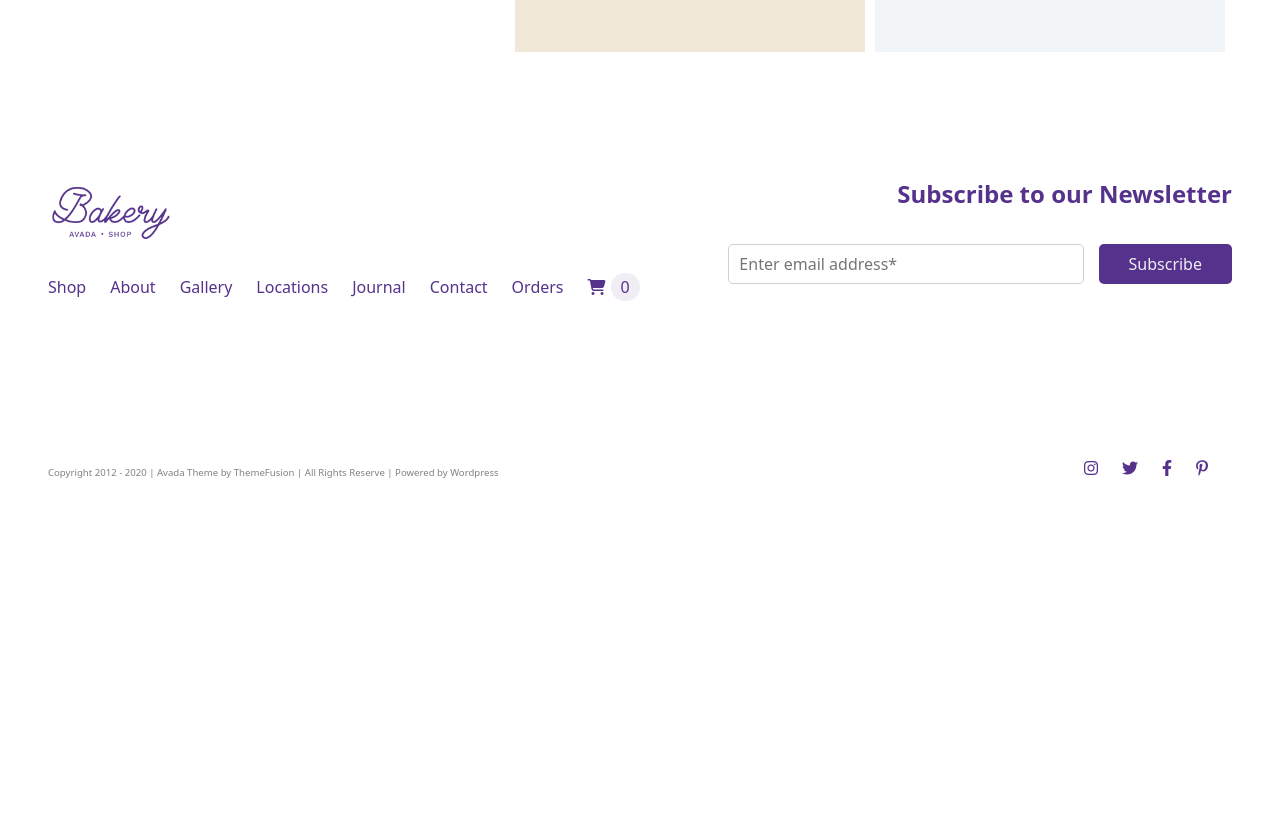
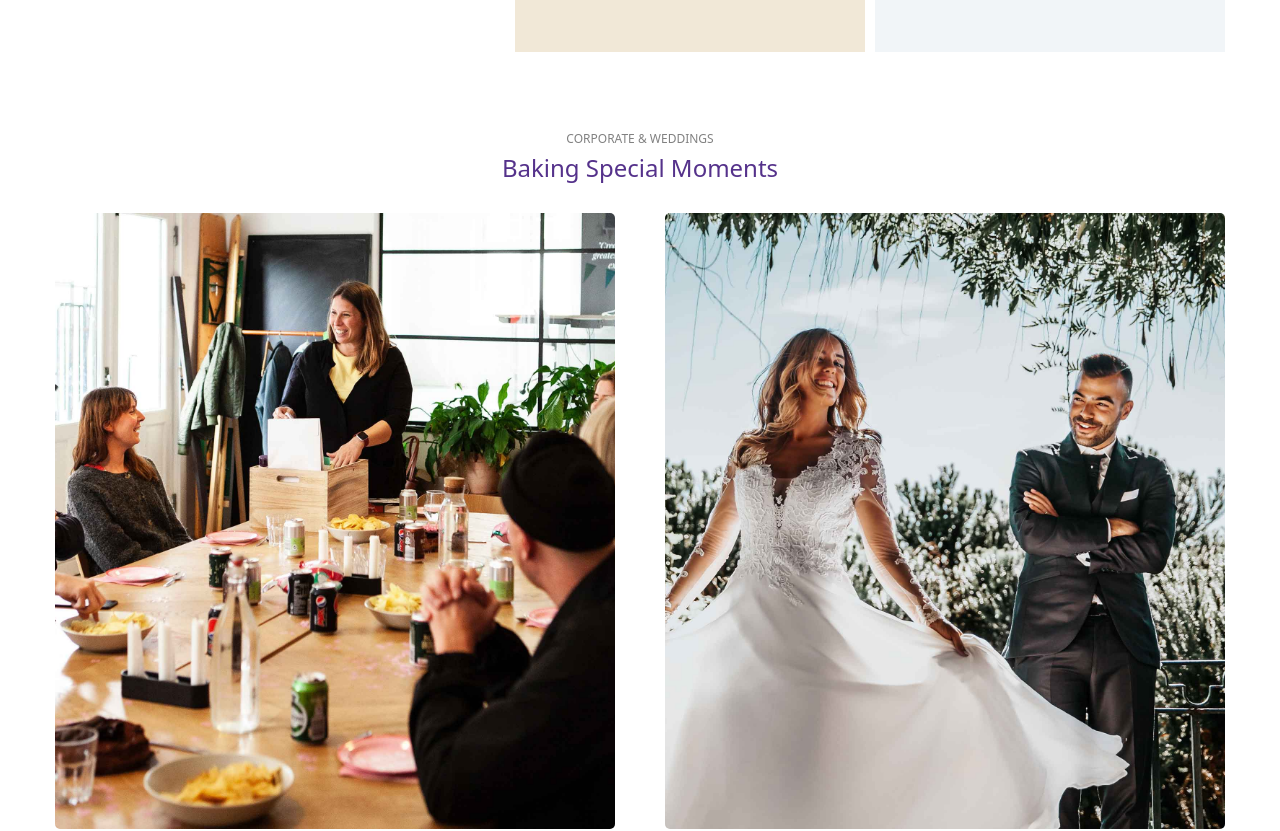
Before and after one commit to matteobonesini/proj-html-vuejs, a Vue app: page / in a window 1280 px wide. Shown: the part 1140-1971 px from the top of the page. Before the commit the page ends 1668 px from the top, so only its background shows below. Built offline with nearby package versions, Linux system fonts and the light colour scheme.

Commit message:
add: corporate-and-weddings section

```diff
--- a/src/assets/scss/partials/main.scss
+++ b/src/assets/scss/partials/main.scss
@@ -54,4 +54,26 @@ main {
             }
         }
     }
+
+    section.corporate-and-weddings {
+        margin: 80px 0;
+
+        .image {
+            margin-top: 30px;
+
+            img {
+                width: calc(50% - 25px);
+                aspect-ratio: 1 / 1.1;
+                object-fit: cover;
+                border-radius: 5px;
+
+                &:nth-child(1) {
+                    margin-right: 25px;
+                }
+                &:nth-child(2) {
+                    margin-left: 25px;
+                }
+            }
+        }
+    }
 }
--- a/src/components/MainComponent.vue
+++ b/src/components/MainComponent.vue
@@ -41,6 +41,17 @@ export default {
             </div>
         </section>
 
+        <section class="corporate-and-weddings">
+            <div class="container text-center">
+                <h6 class="subtitle text-uppercase">Corporate & weddings</h6>
+                <h4 class="title">Baking Special Moments</h4>
+                <div class="image">
+                    <img src="../assets/img/corporate-bg.jpg" alt="corporate">
+                    <img src="../assets/img/wedding-bg.jpg" alt="wedding">
+                </div>
+            </div>
+        </section>
+
     </main>
 </template>
 
```
Also changed, not shown: src/assets/img/corporate-bg.jpg (added), src/assets/img/wedding-bg.jpg (added).
